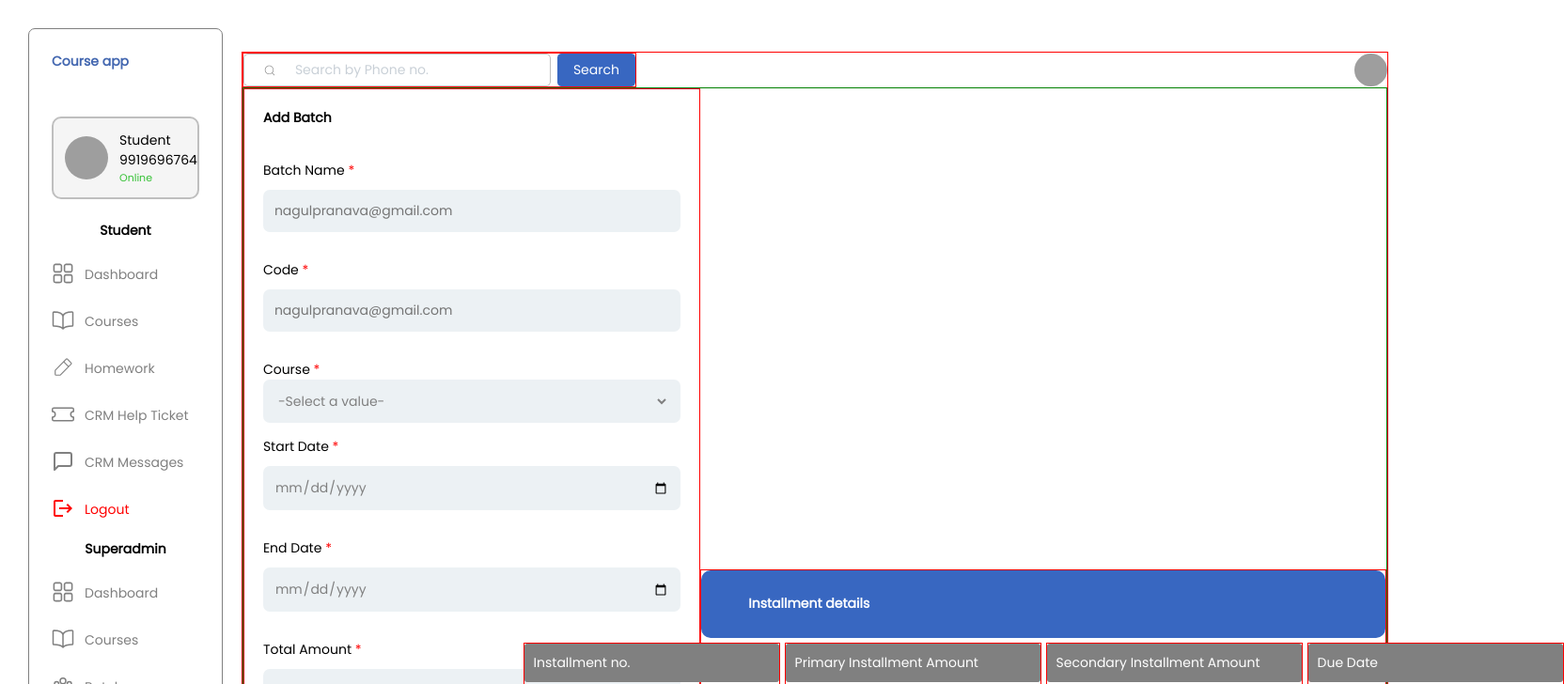
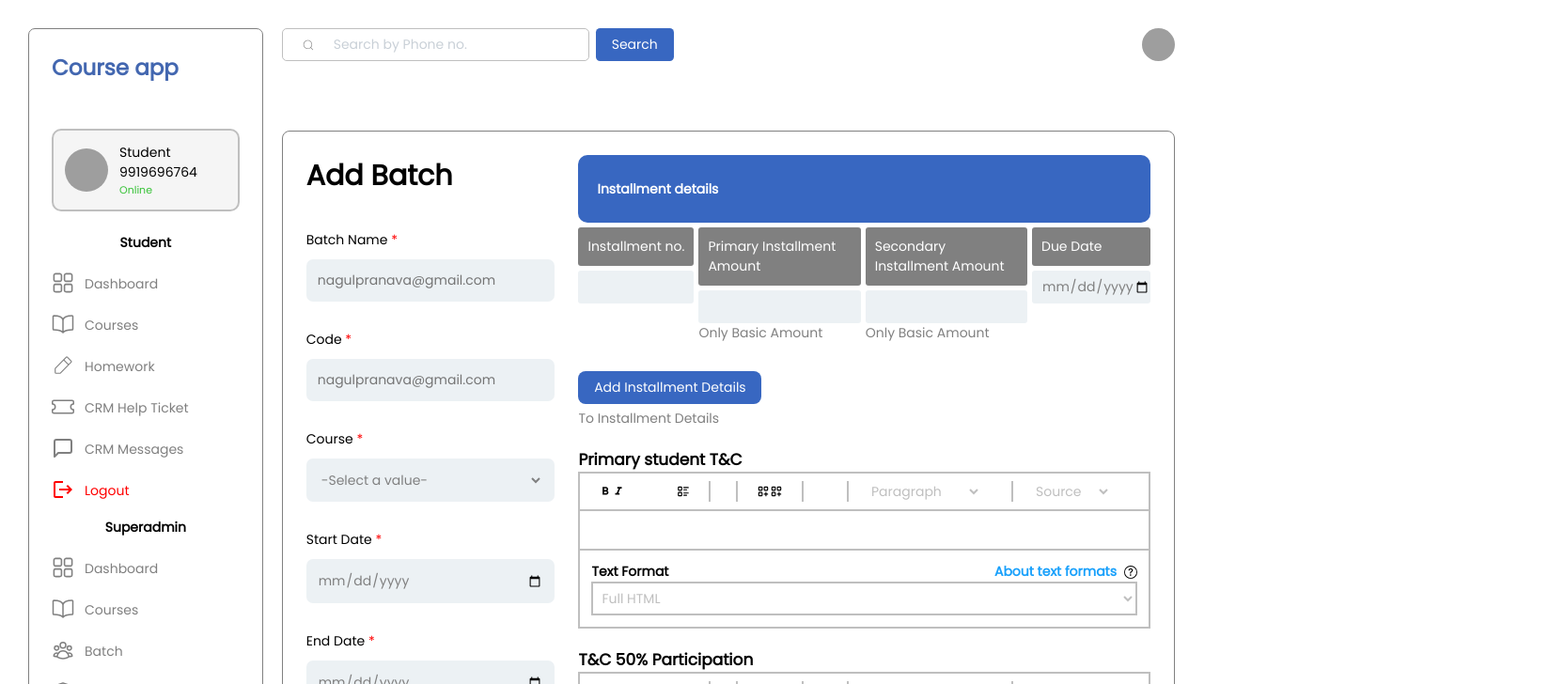
Before and after one commit to ankit705yadav/courseApp, a React (Vite) app: page / in a window 1280 px wide. Shown: the top 728 px of the page at 94% size, 1664 px wide, since content can reach past the window. Built offline with nearby package versions, Linux system fonts and the light colour scheme; grey boxes are pictures that could not be loaded.

Commit message:
integrated all together

```diff
--- a/src/App.jsx
+++ b/src/App.jsx
@@ -10,33 +10,36 @@ const Wrapper = styled.div`
   padding: 30px;
   justify-content: space-between;
   gap: 20px;
-  align-items: center;
-  width: 100%;
 `;
 
 const Container = styled.div`
-  border: 1px solid red;
   display: flex;
   align-items: start;
   flex-direction: column;
-  height: 1865px;
+  ${"" /* height: 1865px; */}
   width: 100%;
+  gap: 74px;
 `;
 const ContainerInner = styled.div`
   display: flex;
-  justify-content: center;
-  align-items: center;
-  flex-direction: row;
+  justify-content: space-between;
   width: 100%;
-  border: 1px solid green;
+  border: 1px solid grey;
+  border-radius: 8px;
+  padding: 25px;
+  gap: 25px;
 `;
-const Right = styled.div`
-  width: 60%;
-  border: 1px solid red;
-`;
+
 const Left = styled.div`
   width: 40%;
-  border: 1px solid red;
+`;
+
+const Right = styled.div``;
+
+const P = styled.p`
+  font-size: 17px;
+  font-weight: bold;
+  margin-top: 20px;
 `;
 
 export const App = () => {
@@ -51,15 +54,14 @@ export const App = () => {
           </Left>
           <Right>
             <InstallementForm />
+            <P>Primary student T&C</P>
+            <SecondaryForm />
+            <P>T&C 50% Participation</P>
+            <SecondaryForm />
+            <P>Secondry Student T&C</P>
+            <SecondaryForm />
           </Right>
         </ContainerInner>
-        {/*
-
-
-            <SecondaryForm />
-            <SecondaryForm />
-            <SecondaryForm />
-          */}
       </Container>
     </Wrapper>
   );
--- a/src/components/FormMaster.jsx
+++ b/src/components/FormMaster.jsx
@@ -5,11 +5,11 @@ const Wrapper = styled.div`
   justify-content: space-around;
   align-items: start;
   flex-direction: column;
-  padding: 20px;
   gap: 15px;
 `;
 
-const Header = styled.h2`
+const Header = styled.h1`
+  font-size: 30px;
   font-weignt: bold;
   margin-bottom: 20px;
 `;
@@ -39,6 +39,7 @@ const DropDown = styled.select`
   outline: none;
   background-color: #ecf1f4;
   border-radius: 7px;
+  margin: 10px 0 15px 0;
   width: 100%;
   color: grey;
 `;
@@ -52,6 +53,7 @@ const Span = styled.span`
 const Button = styled.button`
   border: none;
   border-radius: 7px;
+  margin-top: 30px;
   background-color: #3867c1;
   color: white;
   padding: 12px 20px;
--- a/src/components/InstallementForm.jsx
+++ b/src/components/InstallementForm.jsx
@@ -3,18 +3,16 @@ import styled from "styled-components";
 
 const Container = styled.div`
   display: flex;
-  justify-content: space-between;
-  align-items: center;
+  align-items: left;
   flex-direction: column;
+  justify-content: start;
   gap: 5px;
 `;
 
 const Head = styled.div`
   display: flex;
-  justify-content: space-around;
-  align-items: start;
-  flex-direction: column;
-  padding-left: 50px;
+  align-items: center;
+  padding-left: 20px;
   border-radius: 10px;
   width: 100%;
   height: 72px;
@@ -27,40 +25,55 @@ const H1 = styled.h1`
 
 const SubHead = styled.div`
   display: flex;
-  flex-direction: row;
+  justify-content: space-between;
+  ${"" /* align-items: start; */}
+  ${"" /* flex-direction: row; */}
+  ${"" /* width: 100%; */}
   gap: 5px;
 `;
 
 const Div = styled.div`
   display: flex;
-  justify-content: start;
-  align-items: center;
   flex-direction: column;
-  border: 1px solid red;
+
+  ${"" /* width: 100%; */};
 `;
 
 const Label = styled.label`
   background-color: #808080;
+  width: 100%;
   color: #fff;
   padding: 10px;
-  width: 100%;
+  padding-right: 10px;
   border-radius: 3px;
 `;
 
 const Input = styled.input`
   border: none;
   outline: none;
-  margin-top: 15px;
-  padding-top: 10px;
+  padding-left: 10px;
+  width: 100%;
   border-radius: 3px;
   background-color: #ecf1f4;
   color: #000;
+  height: 35px;
+  margin-top: 5px;
 `;
 
 const P = styled.p`
-  margin-top: 5px;
   color: grey;
 `;
+
+const Button = styled.button`
+  padding: 7px;
+  width: 195px;
+  border-radius: 8px;
+  margin-top: 25px;
+  border: none;
+  color: #fff;
+  background-color: #3867c1;
+`;
+
 const InstallementForm = () => {
   return (
     <Container>
@@ -70,23 +83,25 @@ const InstallementForm = () => {
       <SubHead>
         <Div>
           <Label>Installment no.</Label>
-          <Input />
+          <Input style={{ width: "123px" }}></Input>
         </Div>
         <Div>
           <Label>Primary Installment Amount</Label>
-          <Input />
+          <Input></Input>
           <P>Only Basic Amount</P>
         </Div>
         <Div>
           <Label>Secondary Installment Amount</Label>
-          <Input />
+          <Input></Input>
           <P>Only Basic Amount</P>
         </Div>
         <Div>
           <Label>Due Date</Label>
-          <Input />
+          <Input style={{ width: "126px", color: "grey" }} type="date"></Input>
         </Div>
       </SubHead>
+      <Button>Add Installment Details</Button>
+      <P>To Installment Details</P>
     </Container>
   );
 };
--- a/src/components/Navbar.jsx
+++ b/src/components/Navbar.jsx
@@ -31,7 +31,7 @@ const Nav = styled.div`
   justify-content: start;
   border: 1.5px solid grey;
   border-radius: 7px;
-  width: 255px;
+  width: 320px;
 
   .logout {
     color: red;
@@ -42,8 +42,10 @@ const Nav = styled.div`
   }
 `;
 
-const NavHeader = styled.h3`
-  padding: 24px 24px;
+const NavHeader = styled.h1`
+  font-size: 23px;
+  padding: 24px;
+
   color: #4367b0;
 `;
 
@@ -85,7 +87,7 @@ const NavTitle = styled.div`
 
 const NavItem = styled.div`
   display: flex;
-  margin: 10px 0px;
+  margin: 7px 0px;
   padding-left: 1.5rem;
   color: grey;
   border: 3px solid white;
@@ -192,11 +194,11 @@ function Navbar() {
       </NavItem>
       <NavItem>
         <MdOutlineVideocam />
-        <NavItemTitle>Video Stream Approval Request</NavItemTitle>
+        <NavItemTitle>Video Stream Approval</NavItemTitle>
       </NavItem>
       <NavItem>
         <MdOutlinePhotoCamera />
-        <NavItemTitle>Partial Payment Approval Request</NavItemTitle>
+        <NavItemTitle>Partial Payment Approval</NavItemTitle>
       </NavItem>
       <NavItem>
         <IoPersonAddOutline />
--- a/src/components/SecondaryForm.jsx
+++ b/src/components/SecondaryForm.jsx
@@ -6,7 +6,7 @@ import { TbLayoutGridAdd } from "react-icons/tb";
 import { BsQuestionCircle } from "react-icons/bs";
 
 const Wrapper = styled.div`
-  border: 2px solid grey;
+  border: 2px solid #bfbfbf;
 `;
 
 const Container1 = styled.div`
@@ -20,7 +20,7 @@ const InnerContainer1 = styled.div`
   justify-content: space-between;
   align-items: center;
   font-size: 22px;
-  border-right: 2px solid grey;
+  border-right: 2px solid #bfbfbf;
   padding-right: 20px;
   margin-right: 15px;
 `;
@@ -30,8 +30,8 @@ const InnerContainer2 = styled.div`
   justify-content: space-between;
   align-items: center;
   font-size: 22px;
-  border-left: 2px solid grey;
-  border-right: 2px solid grey;
+  border-left: 2px solid #bfbfbf;
+  border-right: 2px solid #bfbfbf;
   padding: 0 20px;
 `;
 
@@ -41,18 +41,19 @@ const MiddleContainer = styled.div`
 
 const DropDown = styled.select`
   border: none;
+  outline: none;
   background-color: white;
-  color: grey;
+  color: #bfbfbf;
 `;
 
 const Container2 = styled.div`
   height: 42px;
-  border-top: 2px solid grey;
+  border-top: 2px solid #bfbfbf;
 `;
 
 const Container3 = styled.div`
   padding: 12px;
-  border-top: 2px solid grey;
+  border-top: 2px solid #bfbfbf;
 `;
 
 const TextFormat = styled.div`
@@ -117,7 +118,7 @@ const SecondaryForm = () => {
         </TextFormat>
 
         <DropDown
-          style={{ border: "2px solid grey", width: "100%", padding: "5px" }}
+          style={{ border: "2px solid #bfbfbf", width: "100%", padding: "5px" }}
         >
           <option>Full HTML</option>
           <option>OPTON 2</option>
--- a/src/components/TopSearch.jsx
+++ b/src/components/TopSearch.jsx
@@ -11,7 +11,6 @@ const Wrapper = styled.div`
 `;
 
 const SearchSection = styled.div`
-  border: 1px solid red;
   display: flex;
 `;
 
```
